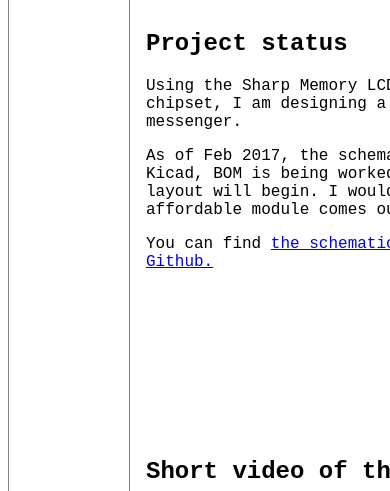
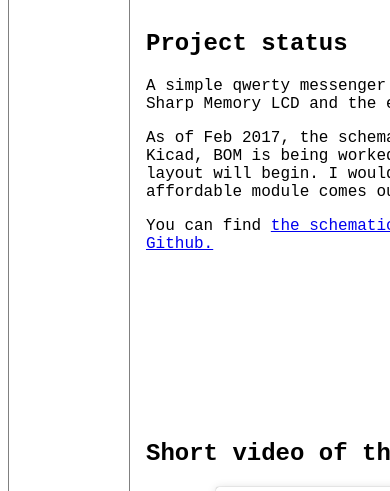
Before and after one commit to junglejim8/junglejim8.github.io, a plain HTML site: page epaper.html in a window 390 px wide. Shown: the part 609-1100 px from the top of the page. Drawn offline with Linux system fonts and the light colour scheme; a script that the page names is missing.

Commit message:
phone page

```diff
--- a/epaper.html
+++ b/epaper.html
@@ -66,7 +66,7 @@ article {
 <article>
   <img src="epaper/sch.png" width="300" align="right" hspace="15">
   <h1>Project status</h1>
-  <p>Using the Sharp Memory LCD and the esp8266 wifi chipset, I am designing a simple qwerty messenger.</p>
+  <p>A simple qwerty messenger designed using the Sharp Memory LCD and the esp8266 wifi chipset.</p>
   <p>As of Feb 2017, the schematic has been moved to Kicad, BOM is being worked on, and soon the PCB layout will begin. I would like to add LTE if an affordable module comes out.</p>
   <img src="epaper/Assembly1.png" width="300" align="right" hspace="15">
   <p>You can find <a href=https://github.com/junglejim8/epaper>the schematic and PCB files on Github.</a>
```
